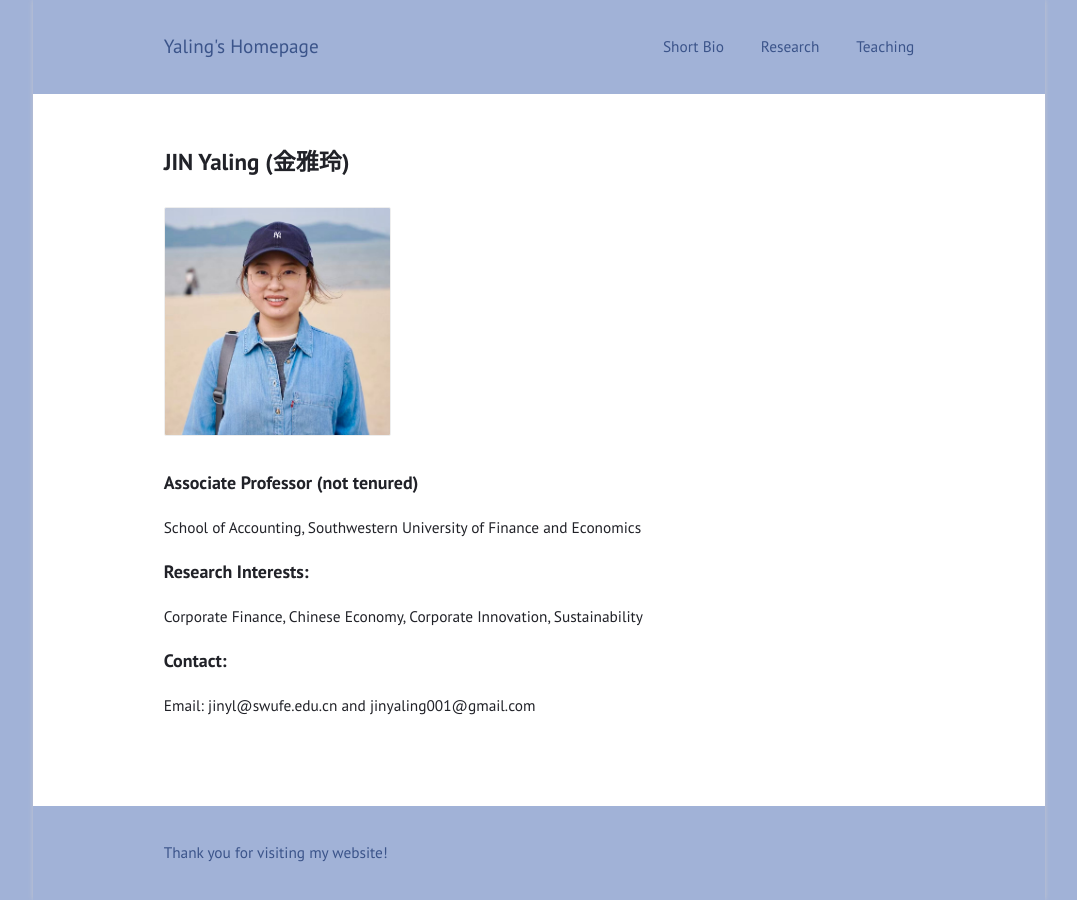
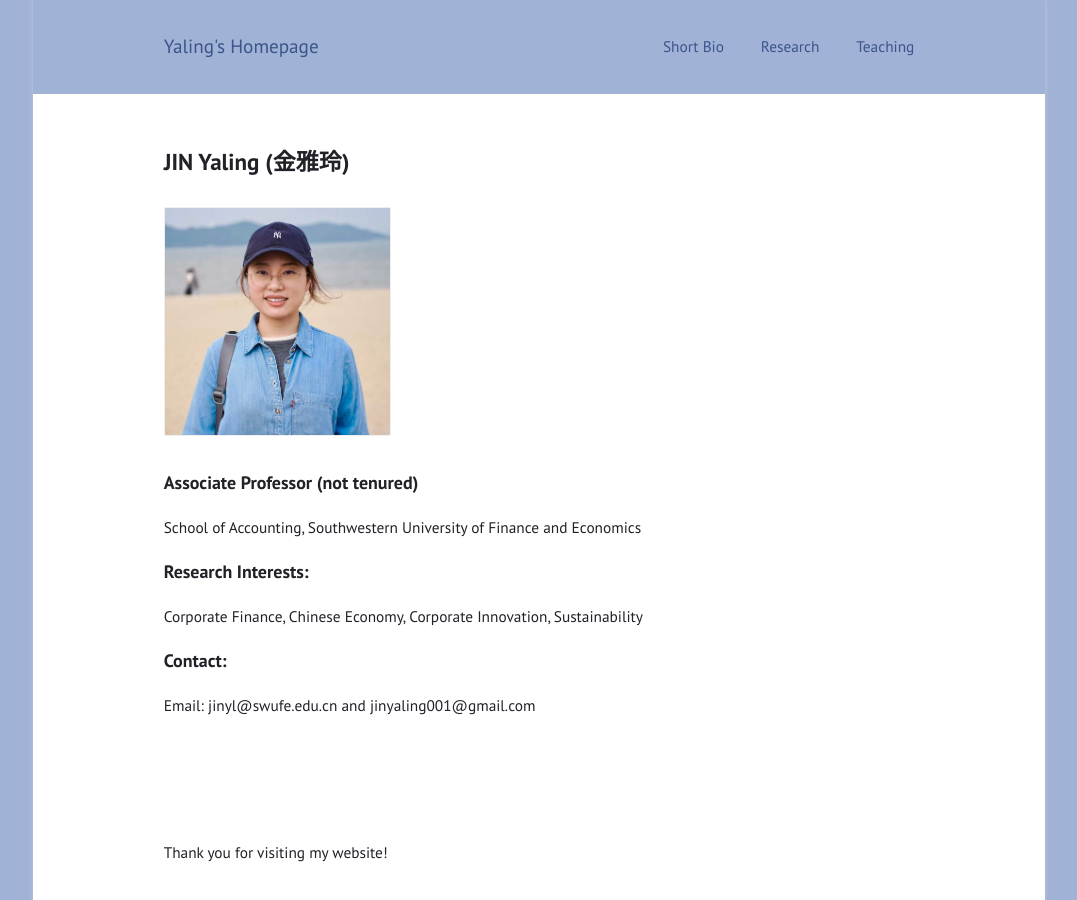
Before and after one commit to jinyaling/jinyaling.github.io, a Jekyll site: the page built from index.md, in a window 1280 px wide. Shown: the whole page, without its empty margins (101-1178 px from the left). Built offline with Jekyll 4.4.1, drawn with Linux system fonts in a browser that asks for light colours.

Commit message:
Update frame.sass

```diff
--- a/assets/css/frame.sass
+++ b/assets/css/frame.sass
@@ -23,7 +23,7 @@ html
 body
   box-shadow: 0 0 .3em lighten($dark, 65%)
 
-body > header, body > footer
+body > header
   background: lighten($blue, 35%)
   color: $blue
 
```
